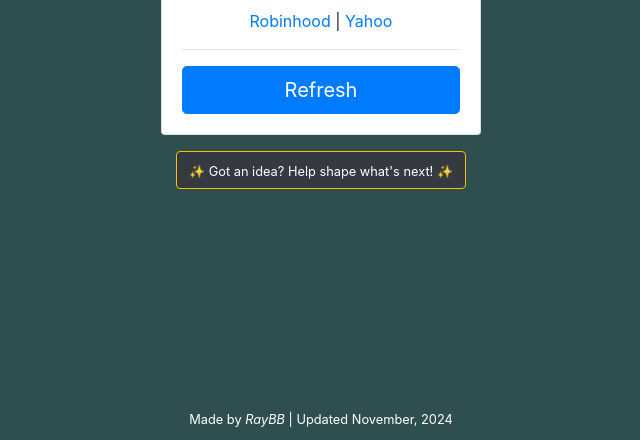
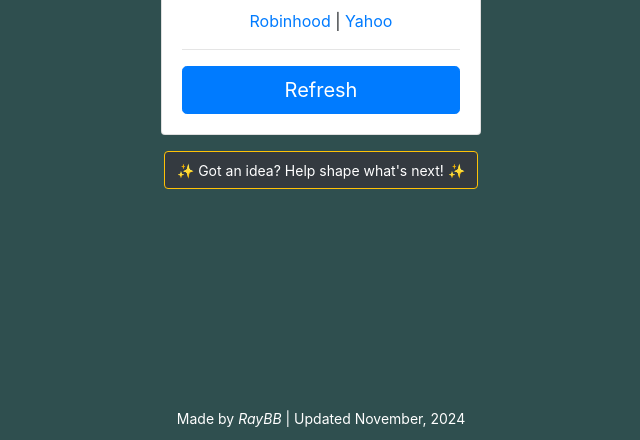
Before and after one commit to RayBB/random-stock-picker, a plain HTML site: page index.html in a window 1280 px wide. Shown: the part 360-800 px from the top of the page, without its empty margins (319-959 px from the left). Drawn offline with nearby package versions, Linux system fonts and the light colour scheme.

Commit message:
update to latest bootstrap 4.6.2

```diff
--- a/index.html
+++ b/index.html
@@ -8,7 +8,7 @@
     <meta name="theme-color" content="#007bff">
     <link rel="icon" href="favicon.ico">
     <title>Random Stock Picker</title>
-    <link rel="stylesheet" href="https://stackpath.bootstrapcdn.com/bootstrap/4.3.1/css/bootstrap.min.css" integrity="sha384-ggOyR0iXCbMQv3Xipma34MD+dH/1fQ784/j6cY/iJTQUOhcWr7x9JvoRxT2MZw1T" crossorigin="anonymous">
+    <link rel="stylesheet" href="https://cdn.jsdelivr.net/npm/bootstrap@4.6.2/dist/css/bootstrap.min.css" integrity="sha384-xOolHFLEh07PJGoPkLv1IbcEPTNtaed2xpHsD9ESMhqIYd0nLMwNLD69Npy4HI+N" crossorigin="anonymous">
     <!-- Global site tag (gtag.js) - Google Analytics -->
     <script async src="https://www.googletagmanager.com/gtag/js?id=UA-49223760-7"></script>
     <script>
```
